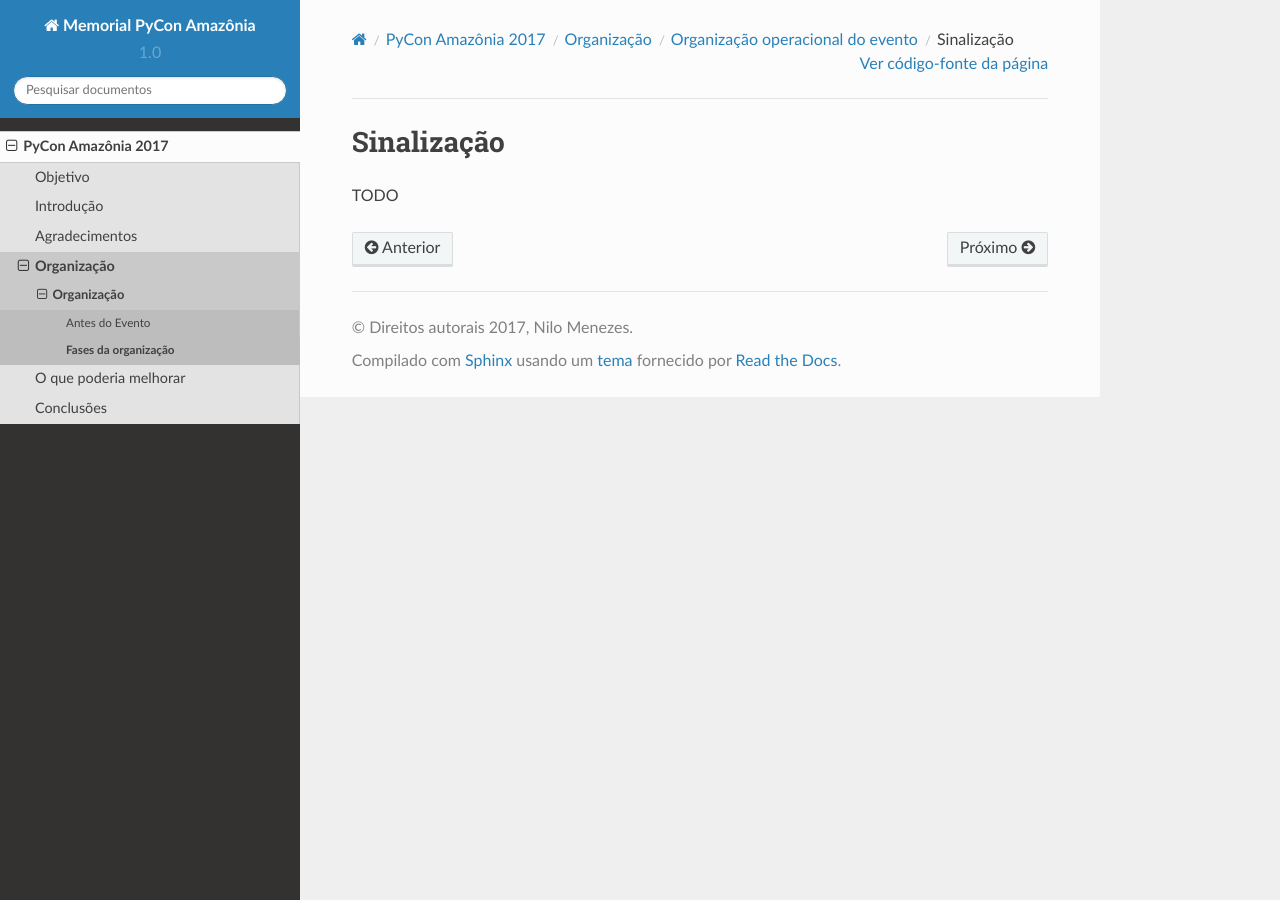
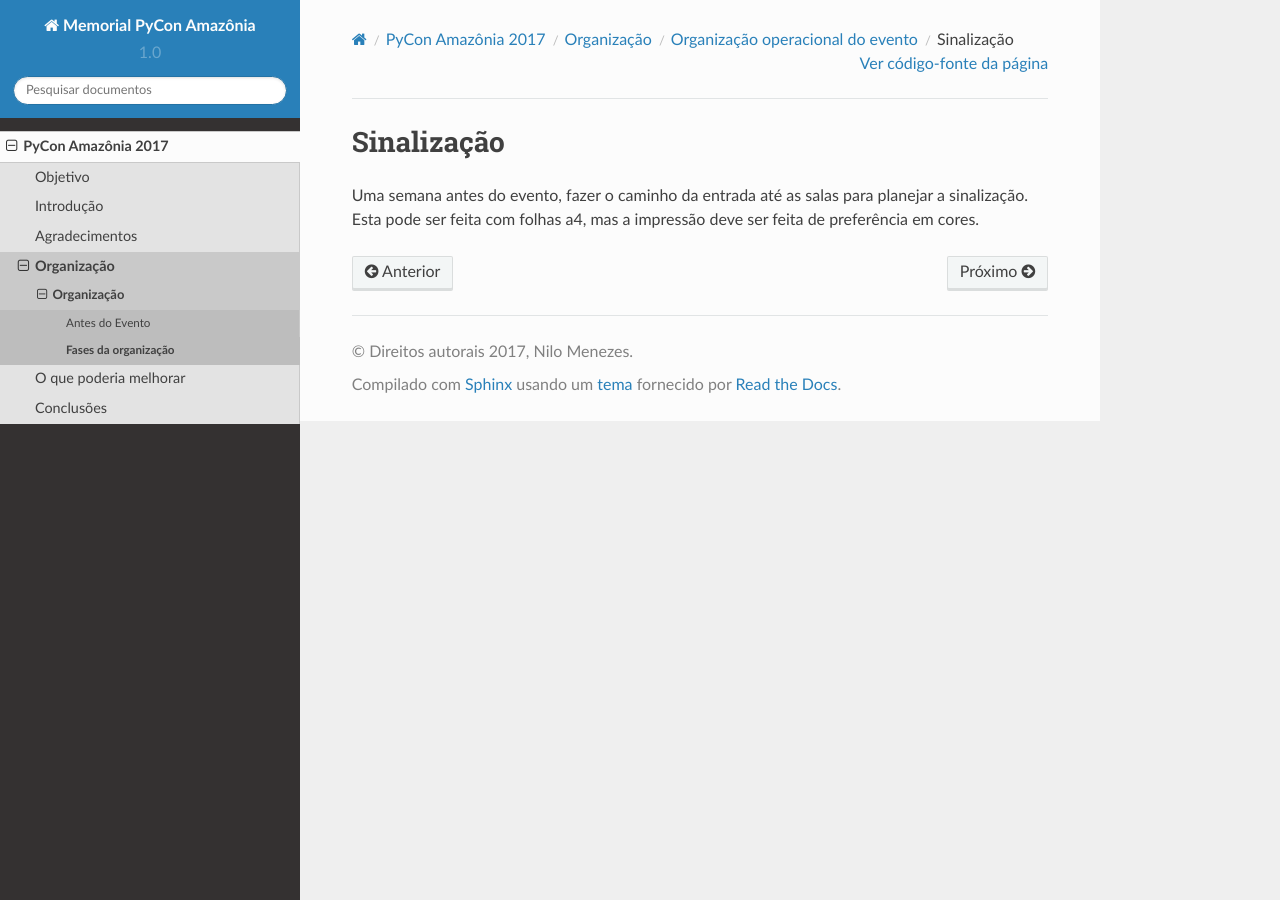
Before and after one commit to pythonbrasil/pycon-amazonia-memorial, a Sphinx documentation site: the page built from source/2017/sinalizacao.rst, in a window 1280 px wide. Built offline with Sphinx 7.4.7 and the Read the Docs theme 2.0.0, drawn with Linux system fonts in a browser that asks for light colours.

Commit message:
Inserção do conteúdo de Sinalização

```diff
--- a/source/2017/sinalizacao.rst
+++ b/source/2017/sinalizacao.rst
@@ -1,4 +1,4 @@
 Sinalização
 ========================
 
-TODO
+Uma semana antes do evento, fazer o caminho da entrada até as salas para planejar a sinalização. Esta pode ser feita com folhas a4, mas a impressão deve ser feita de preferência em cores.
```
